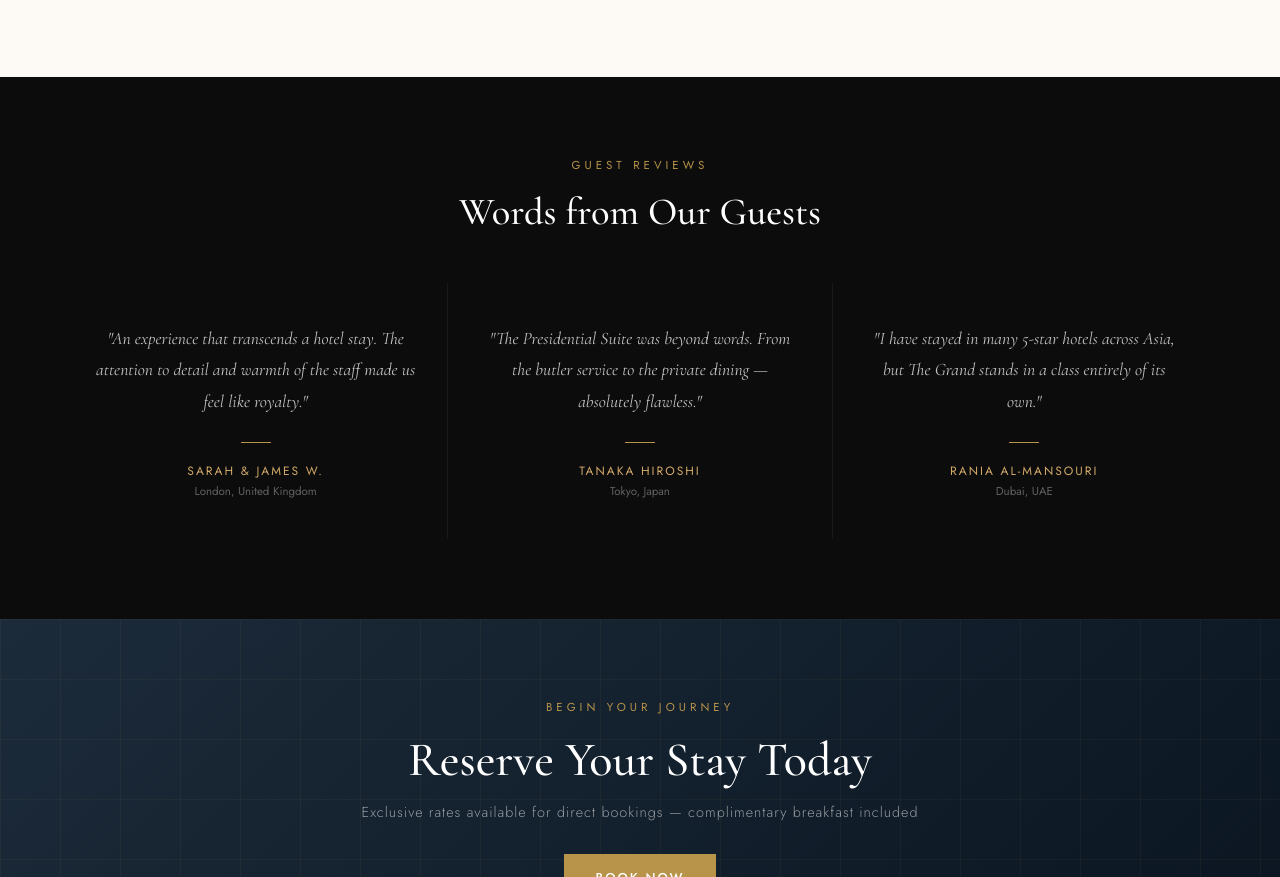
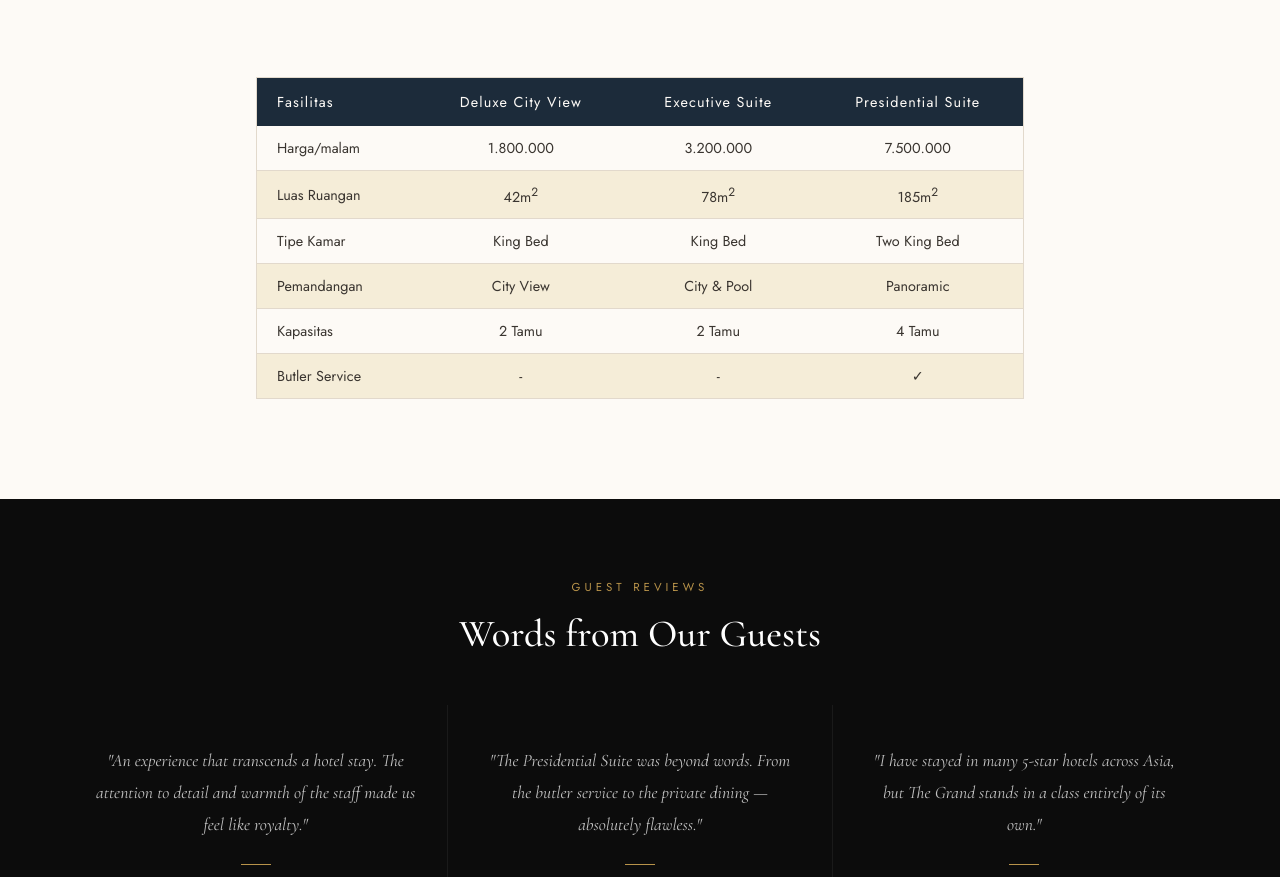
Before and after one commit to audryanhn/RND-CODE, a plain HTML site: page index.html in a window 1280 px wide. Shown: the part 2895-3772 px from the top of the page. Drawn offline with nearby package versions, Linux system fonts and the light colour scheme.

Commit message:
L22 DONE - Old Code Prediction

```diff
--- a/index.html
+++ b/index.html
@@ -239,6 +239,10 @@
           </div>
         </div>
       </section>
+      <table class="room-table">
+        <thead id="tableHead"></thead>
+        <tbody id="tableBody"></tbody>
+      </table>
 
       <section class="testi-section">
         <div class="section-eyebrow">Guest Reviews</div>
--- a/script.js
+++ b/script.js
@@ -301,3 +301,31 @@ if (isHome !== null) {
 
   // ============== End of New Way=================
 }
+
+const fasilitas = [
+  ["Harga/malam", "1.800.000", "3.200.000", "7.500.000"],
+  ["Luas Ruangan", "42m<sup>2</sup>", "78m<sup>2</sup>", "185m<sup>2</sup>"],
+  ["Tipe Kamar", "King Bed", "King Bed", "Two King Bed"],
+  ["Pemandangan", "City View", "City & Pool", "Panoramic"],
+  ["Kapasitas", "2 Tamu", "2 Tamu", "4 Tamu"],
+  ["Butler Service", "-", "-", "&#10003"],
+];
+
+let headerHTML = "<tr><th>Fasilitas</th>";
+for (let i = 0; i < rooms.length; i++) {
+  headerHTML += "<th>" + rooms[i].name + "</th>";
+}
+document.getElementById("tableHead").innerHTML = headerHTML + "</tr>";
+
+// Build body — nested loop
+let bodyHTML = "";
+for (let i = 0; i < fasilitas.length; i++) {
+  // outer: baris (fitur)
+  bodyHTML += "<tr><td>" + fasilitas[i][0] + "</td>";
+  for (let j = 0; j < fasilitas[i].length - 1; j++) {
+    // inner: kolom (tipe kamar)
+    bodyHTML += "<td>" + fasilitas[i][j + 1] + "</td>";
+  }
+  bodyHTML += "</tr>";
+}
+document.getElementById("tableBody").innerHTML = bodyHTML;
--- a/style.css
+++ b/style.css
@@ -490,6 +490,43 @@ body {
   background: var(--gold);
   color: #fff;
 }
+/* ============== Start of Table ================= */
+.room-table {
+  width: 60%;
+  margin: 0 auto;
+  margin-bottom: 100px;
+  border-collapse: collapse;
+  font-size: 0.9rem;
+  background-color: var(--white);
+  border: 1px solid var(--border);
+}
+
+.room-table th {
+  background-color: var(--navy);
+  color: var(--white);
+  padding: 14px 20px;
+  font-weight: normal;
+  letter-spacing: 0.08em;
+}
+
+.room-table td {
+  padding: 12px 20px;
+  text-align: center;
+  border-bottom: 1px solid var(--border);
+  color: var(--text);
+}
+
+.room-table thead th:first-child,
+.room-table tbody td:first-child {
+  text-align: left;
+  color: var(white);
+}
+
+.room-table tr:nth-child(even) {
+  background-color: var(--gold-light);
+}
+
+/* ============== End of Table ================= */
 
 /* EXPERIENCE */
 .experience {
```
